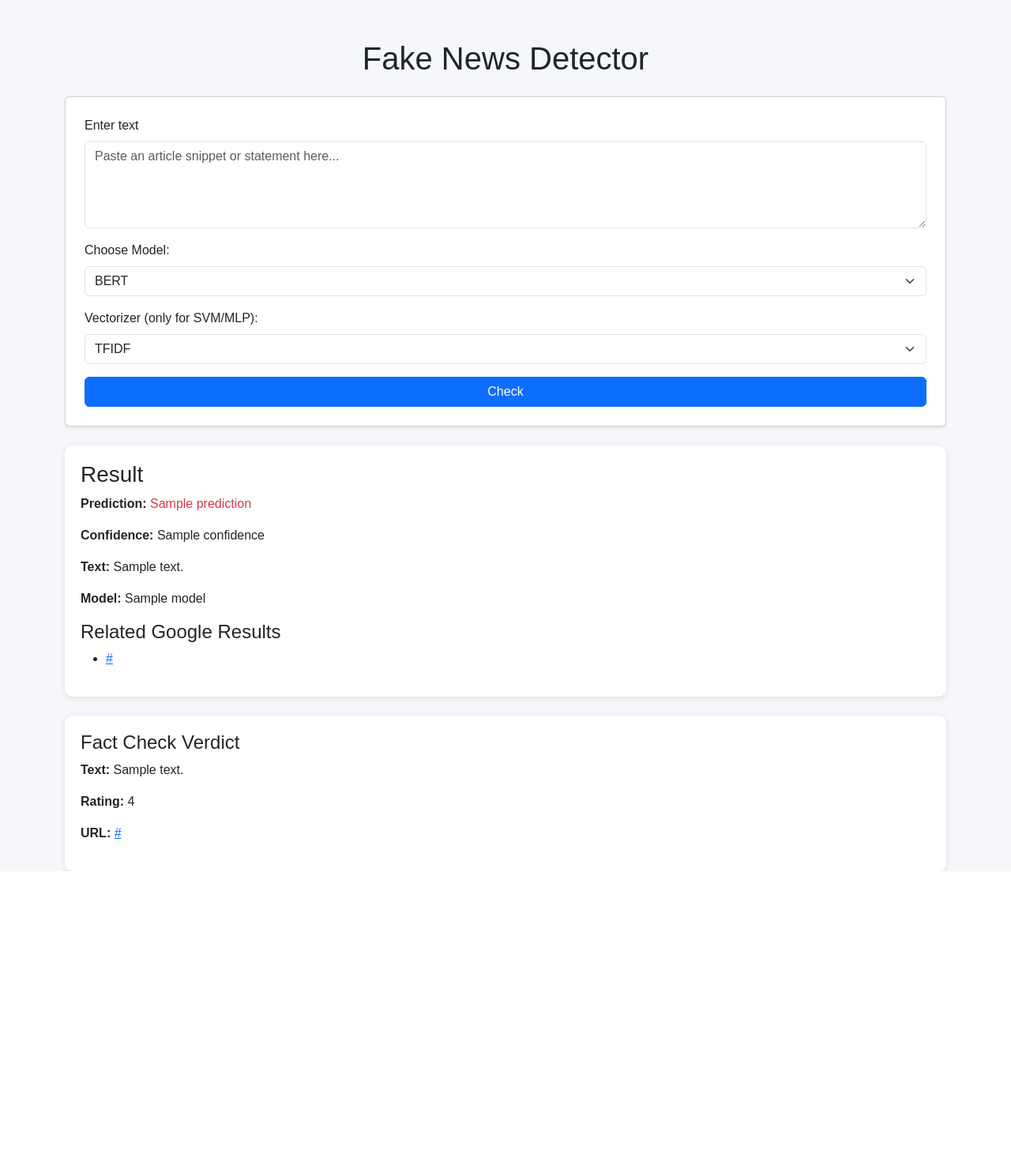
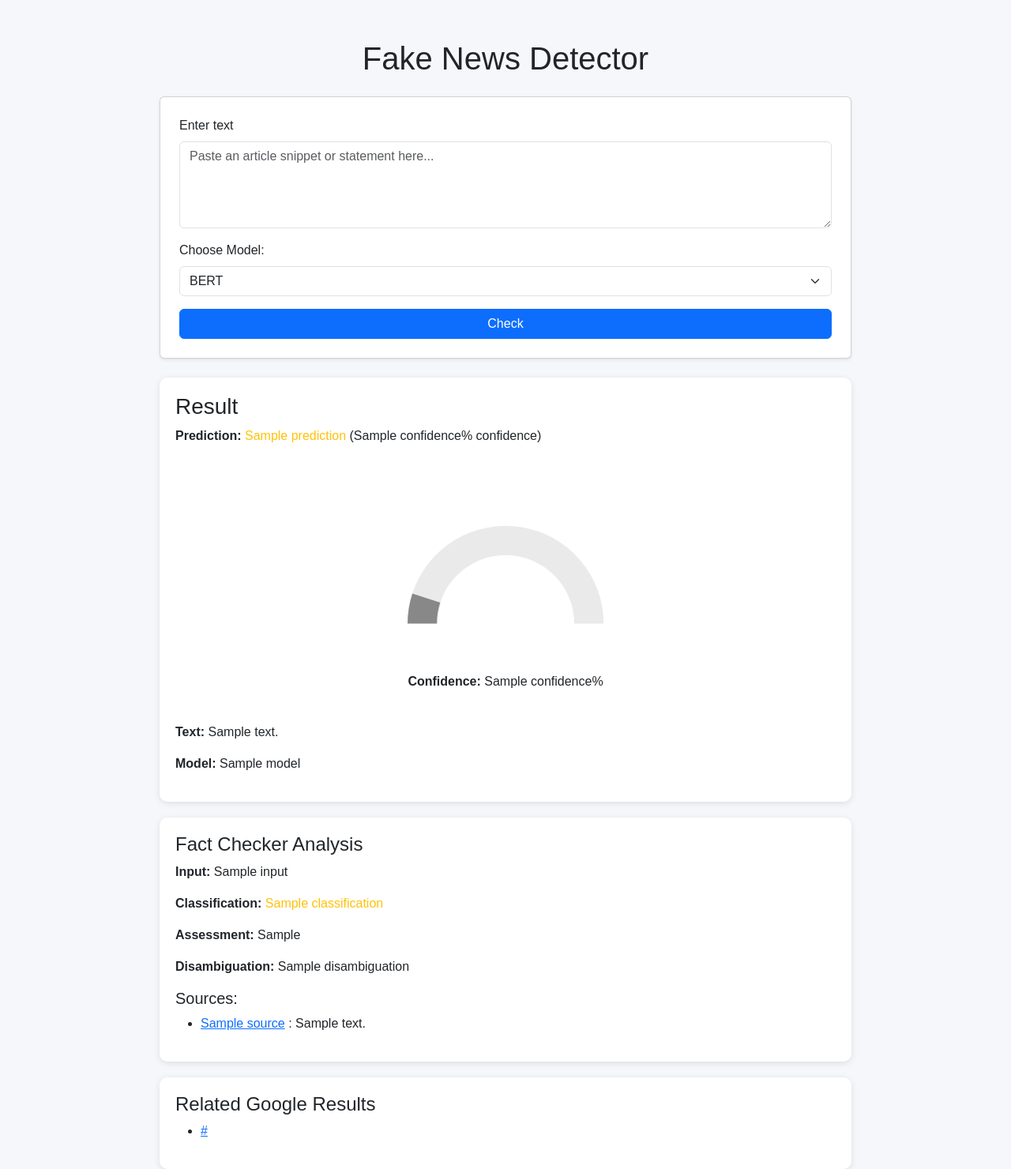
Before and after one commit to rdjirackor/FND, a Flask app: template FakeNewsChecker/templates/index.html in a window 1280 px wide. Shown: the whole page at 79% size. Before the commit the page ends 1103 px from the top, so only its background shows below. Run offline with Flask 3, Linux system fonts and the light colour scheme; the template is opened without the code that fills it: most values are stand-ins (such as "Sample title", 1, 10 or a date in 2020); parts of the project's set-up code (start-up, migrations or seed data) failed here and were passed over.

Commit message:
Added Factchecker

```diff
--- a/FakeNewsChecker/app.py
+++ b/FakeNewsChecker/app.py
@@ -5,7 +5,6 @@
 import pandas as pd
 import requests
 import numpy as np
-import pickle
 import joblib
 import os
 
@@ -19,7 +18,7 @@
 # 2. Load models
 # -------------------------
 MODEL_NAME = "bert-base-cased"
-MODEL_PATH = "Checkpoints/Bert/fake_news_model.pth"
+MODEL_PATH = "FakeNewsChecker/Checkpoints/Bert/fake_news_model.pth"
 tokenizer = BertTokenizer.from_pretrained(MODEL_NAME)
 
 class DiseaseMythBuster(nn.Module):
@@ -44,69 +43,16 @@
 bert_model.load_state_dict(torch.load(MODEL_PATH, map_location="cpu"))
 bert_model.eval()
 
-
-
-# Paths
-SVM_DIR = "Checkpoints/SVM"
-
-MLP_PATH = "Checkpoints/MLP/Ensemble_MLP.pkl"
-
-LOGREG_DIR = "Checkpoints/LogReg_Count"
-
-RF_DIR = "Checkpoints/RF"
-
-NB_DIR = "Checkpoints/NB"
-
-
-logreg_model = joblib.load(os.path.join(LOGREG_DIR, "logreg_model.pkl"))
-logreg_count_vectorizer = joblib.load(os.path.join(LOGREG_DIR, "count_vectorizer.pkl"))
-
-
-
-mlp_model = joblib.load(MLP_PATH)
-
-
+# Only keep SVM
+SVM_DIR = "FakeNewsChecker/Checkpoints/SVM"
 svm_tfidf = joblib.load(os.path.join(SVM_DIR, "svm_improved_tfidf.pkl"))
 svm_count = joblib.load(os.path.join(SVM_DIR, "svm_improved_count.pkl"))
 tfidf_vectorizer = joblib.load(os.path.join(SVM_DIR, "tfidf_improved_vectorizer.pkl"))
 count_vectorizer = joblib.load(os.path.join(SVM_DIR, "count_improved_vectorizer.pkl"))
 
 
-rf_model = joblib.load(os.path.join(RF_DIR, "rf_smote_tfidf.pkl"))
-
-
-
-
-
-
-
-class WeightedNBDetector:
-    def __init__(self, max_features=15000, ngram_range=(1,2)):
-        from sklearn.feature_extraction.text import TfidfVectorizer
-        from sklearn.naive_bayes import MultinomialNB
-        self.vectorizer = TfidfVectorizer(stop_words='english', max_features=max_features, ngram_range=ngram_range)
-        self.model = MultinomialNB()
-        self.threshold = 0.5
-        self.fitted = False
-
-    def fit(self, texts, labels):
-        raise NotImplementedError("Training is not supported inside Flask. Load pretrained model instead.")
-
-    def predict(self, texts):
-        X = self.vectorizer.transform(texts)
-        probs = self.model.predict_proba(X)[:,1]
-        return (probs >= self.threshold).astype(int)
-
-    def predict_proba(self, texts):
-        X = self.vectorizer.transform(texts)
-        return self.model.predict_proba(X)
-
-nb_detector = joblib.load(os.path.join(NB_DIR, "weighted_nb_detector.pkl"))
-
-
-
 # -------------------------
-# 3. Prediction (BERT only for now)
+# 3. Prediction
 # -------------------------
 def predict_with_model(text, model_choice="BERT", vectorizer_choice="TFIDF", max_len=100, device="cpu"):
     if model_choice == "BERT":
@@ -130,47 +76,15 @@
         if vectorizer_choice.upper() == "TFIDF":
             X = tfidf_vectorizer.transform([text])
             score = svm_tfidf.decision_function(X)[0]
-        else:  # Count
+        else:
             X = count_vectorizer.transform([text])
             score = svm_count.decision_function(X)[0]
-
-        # Convert decision score → probability-like value
         prob = 1 / (1 + np.exp(-score))
         label = 1 if prob >= 0.5 else 0
         return label, float(prob)
 
-    elif model_choice == "MLP":
-        if vectorizer_choice.upper() == "TFIDF":
-            X = tfidf_vectorizer.transform([text])
-        else:  # Count
-            X = count_vectorizer.transform([text])
+    return 0, 0.5
 
-        prob = mlp_model.predict_proba(X)[0][1]  # probability of "Real"
-        label = 1 if prob >= 0.5 else 0
-        return label, float(prob)
-
-    elif model_choice == "LogReg":
-    # Only Count Vectorizer was trained here
-        X = logreg_count_vectorizer.transform([text])
-        prob = logreg_model.predict_proba(X)[0][1]  # probability of "Real"
-        label = 1 if prob >= 0.5 else 0
-        return label, float(prob)
-
-    elif model_choice == "NB":
-    # Use the loaded WeightedNBDetector directly
-        probs = nb_detector.predict_proba([text])[:, 1][0]  # probability of "Real"
-        label = 1 if probs >= nb_detector.threshold else 0
-        return label, float(probs)
-
-    elif model_choice == "RF":
-        prob = rf_model.predict_proba([text])[0][1]  # probability of "Real"
-        label = 1 if prob >= 0.5 else 0
-        return label, float(prob)
-
-
-
-
-    return 0, 0.5
 
 # -------------------------
 # 4. Google Search
@@ -182,48 +96,77 @@
     url = "https://www.googleapis.com/customsearch/v1"
     params = {
         "key": GOOGLE_API_KEY,
-         "cx": SEARCH_ENGINE_ID,
-          "q": query, "num": num_results
-           }
+        "cx": SEARCH_ENGINE_ID,
+        "q": query,
+        "num": num_results
+    }
     try:
         response = requests.get(url, params=params)
         results = response.json()
         if "items" in results:
             return [item["link"] for item in results["items"]]
         else:
-            # Print error info in console
             print("Google API error:", results)
             return ["[No results or API misconfigured]"]
     except Exception as e:
         return [f"[Google API error: {e}]"]
 
-import requests
 
-def check_fact_claim(claim):
-    """
-    Uses Google Fact Check API (example) to search for verified claims.
-    """
-    API_KEY = "AIzaSyA0pla-m_gxPFGnRgnmh8txxc4SqJEs8_Y"
-    url = "https://factchecktools.googleapis.com/v1alpha1/claims:search"
-    params = {"query": claim, "key": API_KEY}
-    response = requests.get(url, params=params)
+# -------------------------
+# 5. Facticity Fact Checker Integration
+# -------------------------
+FACTICITY_API_KEY = "d9a0f52a-9f3d-472a-bb23-b85fabb0a3de"
+FACTICITY_HEADERS = {
+    "X-API-KEY": FACTICITY_API_KEY,
+    "Content-Type": "application/json"
+}
 
-    if response.status_code == 200:
-        data = response.json()
-        if "claims" in data and len(data["claims"]) > 0:
-            # Take the top fact-check result
-            claim_data = data["claims"][0]
-            text = claim_data.get("text", "")
-            rating = claim_data.get("claimReview", [{}])[0].get("textualRating", "Unknown")
-            url = claim_data.get("claimReview", [{}])[0].get("url", "")
-            return {"text": text, "rating": rating, "url": url}
+# -------------------------
+# 9. Facticity API Integration
+# -------------------------
+FACTICITY_API_KEY = "d9a0f52a-9f3d-472a-bb23-b85fabb0a3de"
+FACTICITY_URL = "https://api.facticity.ai/fact-check"
+
+def get_fact_checker_results(text, version="v3", timeout=60, mode="sync"):
+    headers = {
+        "X-API-KEY": FACTICITY_API_KEY,
+        "Content-Type": "application/json"
+    }
+    payload = {
+        "query": text,
+        "version": version,
+        "timeout": timeout,
+        "mode": mode
+    }
+    try:
+        response = requests.post(FACTICITY_URL, json=payload, headers=headers, timeout=timeout)
+        if response.status_code == 200:
+            data = response.json()
+            # Ensure sources are in proper format
+            formatted_sources = []
+            for s in data.get("sources", []):
+                # Sometimes sources come as JSON strings
+                if isinstance(s, str):
+                    try:
+                        s_dict = eval(s)  # convert string dict to actual dict safely
+                        formatted_sources.append(s_dict)
+                    except:
+                        continue
+                elif isinstance(s, dict):
+                    formatted_sources.append(s)
+            data["sources"] = formatted_sources
+            return data
+        else:
+            print("Fact Checker API Error:", response.status_code, response.text)
+    except Exception as e:
+        print("Fact Checker Exception:", e)
     return None
 
 
 
 
 # -------------------------
-# 5. Feedback persistence
+# 6. Feedback persistence
 # -------------------------
 def save_feedback(text, prediction, confidence, feedback):
     data = {
@@ -235,46 +178,65 @@
     df = pd.DataFrame(data)
     df.to_csv("feedback.csv", mode="a", header=False, index=False)
 
+
 # -------------------------
-# 6. Routes
+# 7. Routes
+# -------------------------
+# -------------------------
+# 7. Routes
 # -------------------------
 @app.route("/", methods=["GET", "POST"])
 def home():
     result = None
     links = []
-    verdict = None   # <-- define it here to avoid UnboundLocalError
 
     if request.method == "POST":
         text = request.form["text_input"]
 
-        # get values from the form
         model_choice = request.form.get("model", "BERT")
         vectorizer_choice = request.form.get("vectorizer", "TFIDF")
 
-        # run prediction
+        # -------------------------
+        # 1. Model Prediction
+        # -------------------------
         pred, confidence = predict_with_model(
             text,
             model_choice=model_choice,
             vectorizer_choice=vectorizer_choice
         )
+        confidence_percent = round(confidence * 100, 1)
+        prediction_text = "Real" if pred == 1 else "Fake"
 
-        # package result
+        # -------------------------
+        # 2. Facticity Fact-Checker
+        # -------------------------
+        fact_checker_results = get_fact_checker_results(text)
+
+        # -------------------------
+        # 3. Optional: Related Google Results
+        # -------------------------
+        if fact_checker_results and "sources" in fact_checker_results:
+            for s in fact_checker_results["sources"]:
+                try:
+                    source_link = s.get("link") if isinstance(s, dict) else None
+                    if source_link:
+                        links.append(source_link)
+                except Exception:
+                    continue
+
+        # -------------------------
+        # 4. Aggregate results
+        # -------------------------
         result = {
-            "prediction": "Real" if pred == 1 else "Fake",
-            "confidence": round(confidence, 3),
+            "prediction": prediction_text,
+            "confidence": confidence_percent,
             "text": text,
             "model": model_choice,
-            "vectorizer": vectorizer_choice
+            "vectorizer": vectorizer_choice,
+            "fact_checker": fact_checker_results  # Facticity API results
         }
 
-        # get google results (replace "butterfly" with your real search)
-        links = "butterfly" #google_search(text, num_results=5)
-
-        # fact check verdict
-        verdict = check_fact_claim(text)
-
-
-    return render_template("index.html", result=result, verdict=verdict)
+    return render_template("index.html", result=result, links=links)
 
 
 
@@ -288,8 +250,9 @@
     save_feedback(text, prediction, confidence, feedback_value)
     return "Thank you for your feedback!"
 
+
 # -------------------------
-# 7. Run
+# 8. Run
 # -------------------------
 if __name__ == "__main__":
     app.run(debug=True)
--- a/FakeNewsChecker/templates/index.html
+++ b/FakeNewsChecker/templates/index.html
@@ -10,6 +10,7 @@
         }
         .container {
             margin-top: 50px;
+            max-width: 900px;
         }
         .result-box {
             margin-top: 20px;
@@ -18,13 +19,37 @@
             background: #fff;
             box-shadow: 0 2px 8px rgba(0,0,0,0.1);
         }
+        .claim {
+            margin-bottom: 15px;
+        }
+        .score {
+            font-size: 0.9em;
+            color: #555;
+        }
+        .confidenceGauge {
+            width: 150px !important;
+            height: 80px !important;
+        }
     </style>
+    <script>
+        // Show/hide vectorizer based on model selection
+        function toggleVectorizer() {
+            const model = document.querySelector("select[name='model']").value;
+            const vectorizerDiv = document.getElementById("vectorizerDiv");
+            if (model === "SVM") {
+                vectorizerDiv.style.display = "block";
+            } else {
+                vectorizerDiv.style.display = "none";
+            }
+        }
+    </script>
 </head>
 
 <body>
     <div class="container">
         <h1 class="text-center mb-4">Fake News Detector</h1>
 
+        <!-- Input Form -->
         <form method="POST" class="card p-4 shadow-sm">
             <div class="mb-3">
                 <label for="text_input" class="form-label">Enter text</label>
@@ -33,18 +58,14 @@
 
             <div class="mb-3">
                 <label for="model" class="form-label">Choose Model:</label>
-                <select name="model" class="form-select">
+                <select name="model" class="form-select" onchange="toggleVectorizer()">
                     <option value="BERT">BERT</option>
                     <option value="SVM">SVM</option>
-                    <option value="MLP">MLP</option>
-                    <option value="LogReg">Logistic Regression</option>
-                    <option value="NB">Naive Bayes</option>
-                    <option value="RF">Random Forest</option>
                 </select>
             </div>
 
-            <div class="mb-3">
-                <label for="vectorizer" class="form-label">Vectorizer (only for SVM/MLP):</label>
+            <div class="mb-3" id="vectorizerDiv" style="display:none;">
+                <label for="vectorizer" class="form-label">Vectorizer (only for SVM):</label>
                 <select name="vectorizer" class="form-select">
                     <option value="TFIDF">TFIDF</option>
                     <option value="COUNT">Count</option>
@@ -54,46 +75,140 @@
             <button type="submit" class="btn btn-primary w-100">Check</button>
         </form>
 
+        <!-- Results Section -->
         {% if result %}
         <div class="result-box mt-4">
             <h3>Result</h3>
+
+            <!-- Prediction with confidence -->
             <p><strong>Prediction:</strong>
-                <span class="{{ 'text-success' if result.prediction == 'Real' else 'text-danger' }}">
+                <span class="{% if result.prediction == 'Real' %}text-success{% elif result.prediction == 'Fake' %}text-danger{% else %}text-warning{% endif %}">
                     {{ result.prediction }}
                 </span>
+                ({{ result.confidence }}% confidence)
             </p>
-            <p><strong>Confidence:</strong> {{ result.confidence }}</p>
+
+            <div class="d-flex justify-content-center">
+
+            <!-- Confidence Gauge -->
+            <div class="text-center my-4">
+                <canvas id="confidenceGauge" width="100" height="50"></canvas>
+                <p><strong>Confidence:</strong> {{ result.confidence }}%</p>
+            </div>
+            </div>
+            <!-- Extra Info -->
             <p><strong>Text:</strong> {{ result.text }}</p>
             <p><strong>Model:</strong> {{ result.model }}</p>
             {% if result.model == "SVM" %}
                 <p><strong>Vectorizer:</strong> {{ result.vectorizer }}</p>
             {% endif %}
+        </div>
 
+        <!-- Fact Checker Section (synchronous server-rendered output) -->
+        <div class="result-box">
+            <h4>Fact Checker Analysis</h4>
+            {% if result and result.fact_checker %}
+                <p><strong>Input:</strong> {{ result.fact_checker.input }}</p>
+
+                <p><strong>Classification:</strong>
+                    <span class="{% if result.fact_checker.Classification == 'True' %}text-success{% elif result.fact_checker.Classification == 'False' %}text-danger{% else %}text-warning{% endif %}">
+                        {{ result.fact_checker.Classification }}
+                    </span>
+                </p>
+
+                {% if result.fact_checker.overall_assessment %}
+                <p><strong>Assessment:</strong> {{ result.fact_checker.overall_assessment }}</p>
+                {% endif %}
+
+                {% if result.fact_checker.disambiguation %}
+                <p><strong>Disambiguation:</strong> {{ result.fact_checker.disambiguation }}</p>
+                {% endif %}
+
+                <h5>Sources:</h5>
+                {% if result.fact_checker.sources %}
+                    <ul>
+                        {% for s in result.fact_checker.sources %}
+                            <li>
+                                {% if s.link %}
+                                    <a href="{{ s.link }}" target="_blank">{{ s.source or s.title or s.link }}</a>
+                                {% else %}
+                                    {{ s.source or s.title or 'Source' }}
+                                {% endif %}
+                                {% if s.summary %}: {{ s.summary }}{% endif %}
+                            </li>
+                        {% endfor %}
+                    </ul>
+                {% else %}
+                    <p>No sources found.</p>
+                {% endif %}
+
+            {% else %}
+                <p>No fact checker results available.</p>
+            {% endif %}
+        </div>
+
+        <!-- Google Results Section -->
+        <div class="result-box">
             <h4>Related Google Results</h4>
-            <ul>
-                {% for link in links %}
-                <li><a href="{{ link }}" target="_blank">{{ link }}</a></li>
-                {% endfor %}
-            </ul>
+            {% if links %}
+                <ul>
+                    {% for link in links %}
+                        <li><a href="{{ link }}" target="_blank">{{ link }}</a></li>
+                    {% endfor %}
+                </ul>
+            {% else %}
+                <p>No related results found.</p>
+            {% endif %}
         </div>
         {% endif %}
+    </div>
 
-        {% if verdict %}
-<div class="result-box mt-4">
-    <h4>Fact Check Verdict</h4>
-    <p><strong>Text:</strong> {{ verdict.text }}</p>
-    <p><strong>Rating:</strong> {{ verdict.rating }}</p>
-    <p><strong>URL:</strong>
-        {% if verdict.url %}
-            <a href="{{ verdict.url }}" target="_blank">{{ verdict.url }}</a>
-        {% else %}
-            [No URL available]
-        {% endif %}
-    </p>
-</div>
-{% endif %}
+    <!-- Chart.js -->
+    <script src="https://cdn.jsdelivr.net/npm/chart.js"></script>
 
-    </div>
+    {% if result %}
+    <script>
+    (function() {
+        // Confidence (numeric)
+        const confidence = Number("{{ result.confidence | float | default(0) }}");
+
+        // Prefer gaugeColor passed from backend; fallback to computed color if missing
+        let gaugeColor = "{{ result.gaugeColor if result.gaugeColor is defined else '' }}";
+        if (!gaugeColor) {
+            if (confidence >= 65) {
+                gaugeColor = "green";
+            } else if (confidence <= 35) {
+                gaugeColor = "red";
+            } else {
+                gaugeColor = "yellow";
+            }
+        }
+
+        const canvas = document.getElementById('confidenceGauge');
+        if (canvas) {
+            const ctx = canvas.getContext('2d');
+            new Chart(ctx, {
+                type: 'doughnut',
+                data: {
+                    datasets: [{
+                        data: [confidence, Math.max(0, 100 - confidence)],
+                        backgroundColor: [gaugeColor, "#eaeaea"],
+                        borderWidth: 0
+                    }]
+                },
+                options: {
+                    rotation: -90,
+                    circumference: 180,
+                    cutout: '70%',
+                    plugins: {
+                        tooltip: { enabled: false },
+                        legend: { display: false }
+                    }
+                }
+            });
+        }
+    })();
+    </script>
+    {% endif %}
 </body>
-
 </html>
```
Also changed, not shown: FakeNewsChecker/test.py (+69 -58 lines).
